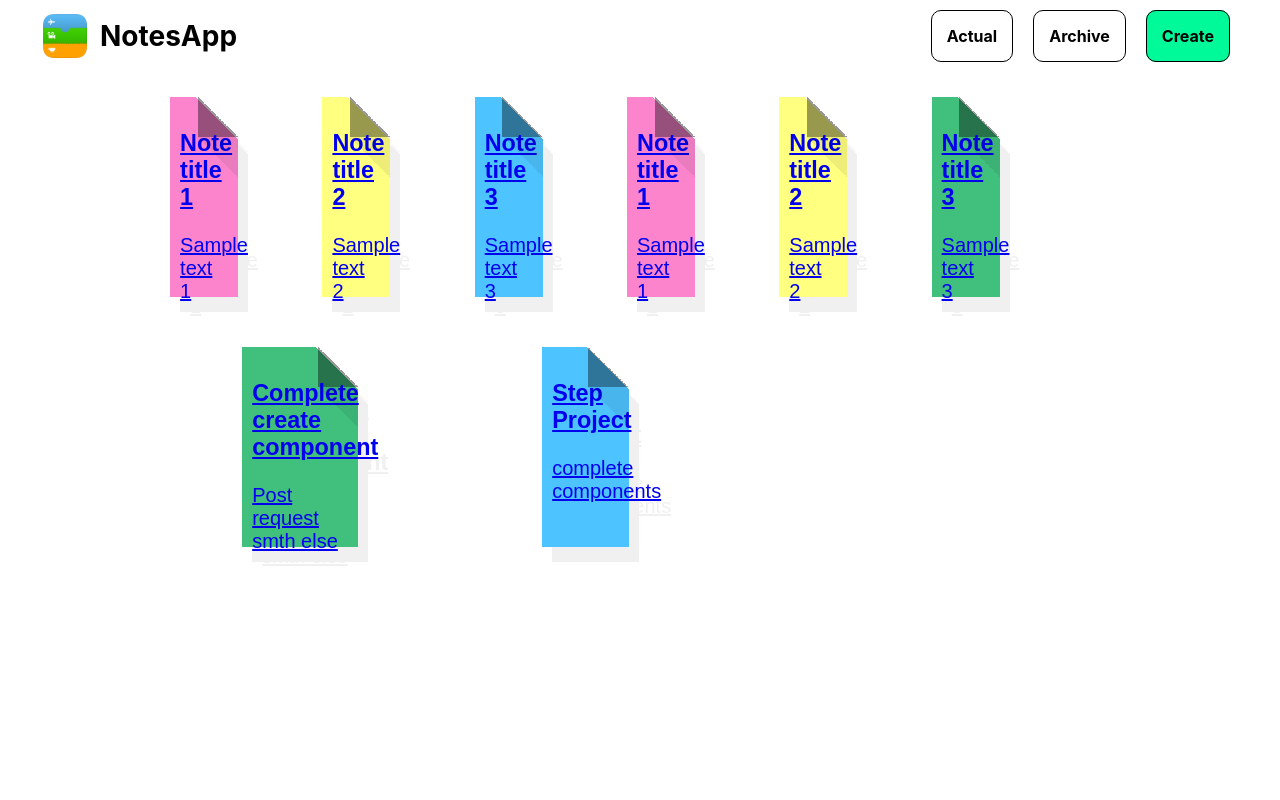
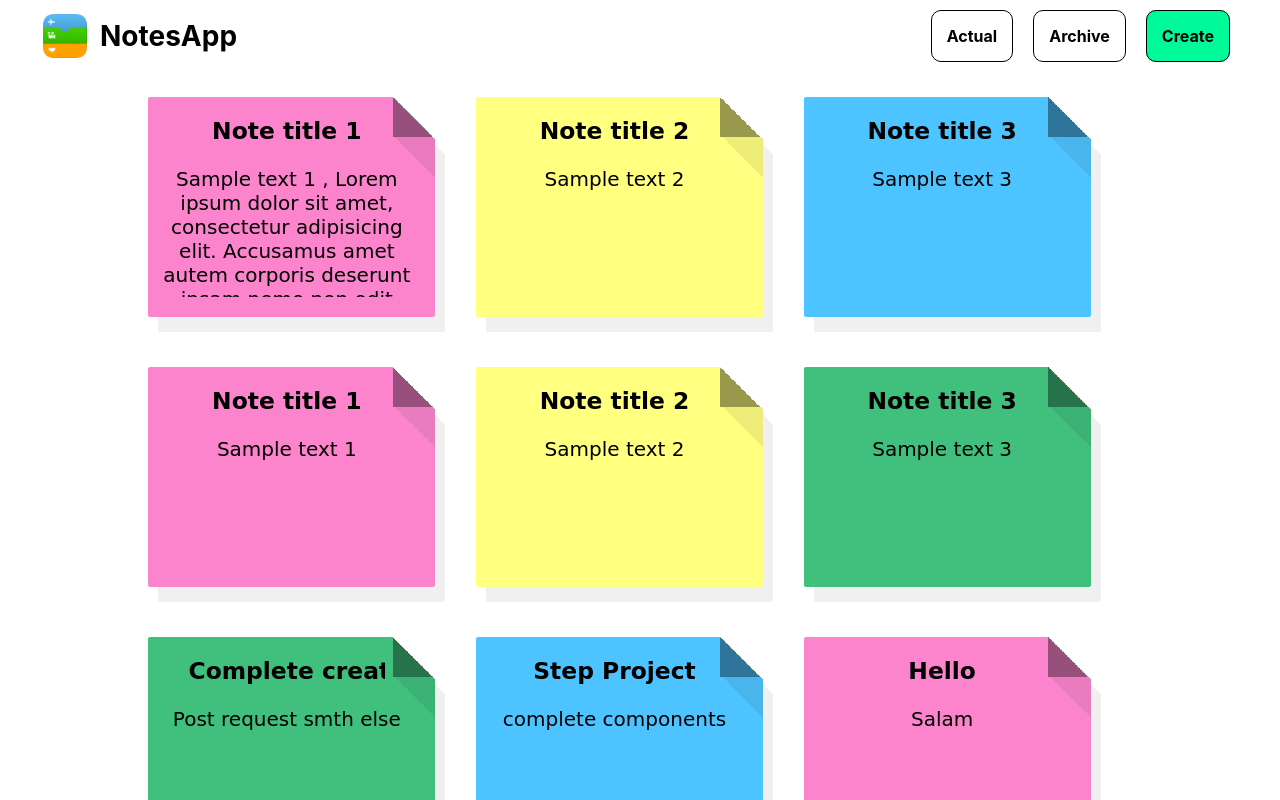
Before and after one commit to AyselHeydarova/React-Step-Project, a React (Create React App) app: page / in a window 1280 px wide. Shown: the top 800 px of the page. Built offline with nearby package versions, Linux system fonts and the light colour scheme; data requests are answered from the project's data file; a web font is replaced by a local one.

Commit message:
single-note-page-notcompleted

```diff
--- a/src/App.js
+++ b/src/App.js
@@ -15,7 +15,7 @@ class App extends Component {
         archive:[]
     };
     componentDidMount() {
-        fetch("http://localhost:3000/notes" || "http://localhost:3001/notes").then(item => item.json()).then(item => this.setState({all: item}));
+        fetch( "http://localhost:3001/notes").then(item => item.json()).then(item => this.setState({all: item}));
     }
 
     render(){
@@ -35,9 +35,7 @@ class App extends Component {
                 <Route path={'/create'}>
                     <Create/>
                 </Route>
-
                 <Route path="/notes/:id" component={SingleNote}/>
-
             </>
         );
     }
--- a/src/JSONserver/db.json
+++ b/src/JSONserver/db.json
@@ -4,8 +4,8 @@
       "isCompleted": false,
       "place": "actual",
       "title": "Note title 1",
-      "text": "Sample text 1",
-      "color": "red",
+      "text": "Sample text 1 ,            Lorem ipsum dolor sit amet, consectetur adipisicing elit. Accusamus amet autem corporis deserunt ipsam nemo non odit pariatur       \"text\": \"Sample text 1 ,            Lorem ipsum dolor sit amet, consectetur adipisicing elit. Accusamus amet autem corporis deserunt ipsam nemo non odit pariatur quae quis, quos tenetur vitae. Cumque, in porro! Hic molestias quaerat voluptate.\\n\",\nquae quis, quos tenetur vitae. Cumque, in porro! Hic molestias quaerat voluptate.\n",
+      "color": "rgb(251, 132, 205)",
       "id": 1
     },
     {
@@ -13,7 +13,7 @@
       "place": "actual",
       "title": "Note title 2",
       "text": "Sample text 2",
-      "color": "yellow",
+      "color": "rgb(255, 255, 128)",
       "id": 2
     },
     {
@@ -21,42 +21,56 @@
       "place": "actual",
       "title": "Note title 3",
       "text": "Sample text 3",
-      "color": "blue",
+      "color": "rgb(77, 195, 255)",
       "id": 3
     },
     {
       "isCompleted": false,
       "title": "Note title 1",
       "text": "Sample text 1",
-      "color": "red",
+      "color": "rgb(251, 132, 205)",
       "id": 4
     },
     {
-      "isCompleted":false,
+      "isCompleted": false,
       "title": "Note title 2",
       "text": "Sample text 2",
-      "color": "yellow",
+      "color": "rgb(255, 255, 128)",
       "id": 5
     },
     {
-      "isCompleted":false,
+      "isCompleted": false,
       "title": "Note title 3",
       "text": "Sample text 3",
-      "color": "green",
+      "color": "rgb(64, 191, 125)",
       "id": 6
     },
     {
       "title": "Complete create component",
       "text": "Post request\nsmth else",
-      "color": "green",
+      "color": "rgb(64, 191, 125)",
       "id": "326536-605f-cf8f-6eaa-52f0c1fad18",
       "isCompleted": false
     },
     {
       "title": "Step Project",
       "text": "complete components",
-      "color": "blue",
+      "color": "rgb(77, 195, 255)",
       "id": "28d0c6-276-a01a-41b-5404c335206",
+      "isCompleted": false
+    },
+    {
+      "title": "Hello",
+      "text": "Salam",
+      "color": "rgb(251, 132, 205)",
+      "id": "0e335-d6d5-5a02-dd3b-a03825c3ada3",
+      "isCompleted": false
+    },
+    {
+      "title": "Hello",
+      "text": "qwertytrewjsnam",
+      "color": "rgb(251, 132, 205)",
+      "id": "cea70a5-548b-0dd5-f780-505cd2f34c1c",
       "isCompleted": false
     }
   ]
--- a/src/JSONserver/package.json
+++ b/src/JSONserver/package.json
@@ -4,7 +4,7 @@
   "description": "Fake API",
   "main": "index.js",
   "scripts": {
-    "json:server": "json-server --watch db.json"
+    "json:server": "json-server --watch db.json --port 3001"
   },
   "author": "",
   "license": "ISC",
--- a/src/components/Actual/Actual-page.js
+++ b/src/components/Actual/Actual-page.js
@@ -1,13 +1,18 @@
 import React from 'react';
 import './actual-page.scss'
 import NoteItem from "../Note-item/note-item";
+import {Link} from "react-router-dom";
 
 
 const ActualPage=props=> {
         return (
             <div className={"notes-page"}>
                 {
-                    props.datas.map(item=>!item.isCompleted?<NoteItem key={item.id} title={item.title} context={item.text} color={item.color}/>:null)
+                    props.datas.map(item=>!item.isCompleted?
+                        <Link className={"link-style"} to={`/notes/${item.id}`}>
+                            <NoteItem key={item.id} title={item.title} context={item.text} color={item.color}/>
+                        </Link>
+                        :null)
                 }
             </div>
         );
--- a/src/components/Actual/actual-page.scss
+++ b/src/components/Actual/actual-page.scss
@@ -1,4 +1,3 @@
-
 @mixin notes-page-style{
   display: flex;
   flex-wrap: wrap;
@@ -7,5 +6,10 @@
 }
 .notes-page{
   @include notes-page-style;
-
 }
+.link-style{
+  width: 28%;
+  margin:25px 2%;
+  text-decoration: none;
+  color: black;
+}
--- a/src/components/Archive.js
+++ b/src/components/Archive.js
@@ -1,12 +1,16 @@
 import React from 'react';
-
 import NoteItem from "./Note-item/note-item";
 import './Actual/actual-page.scss'
+import {Link} from "react-router-dom";
 const Archive = props => {
     return (
         <div className={"notes-page"}>
             {
-                props.datas.map(item=>item.isCompleted?<NoteItem key={item.id} title={item.title} context={item.text} color={item.color}/>:null)
+                props.datas.map(item=>item.isCompleted?
+                    <Link className={"link-style"} to={`/notes/${item.id}`}>
+                        <NoteItem key={item.id} title={item.title} context={item.text} color={item.color}/>
+                    </Link>
+                    :null)
             }
         </div>
 
--- a/src/components/Create/Create.js
+++ b/src/components/Create/Create.js
@@ -49,19 +49,19 @@ const Create = () => {
     };
 
     const colorGreen = () => {
-        setColor('green');
+        setColor('rgb(64, 191, 125)');
     };
 
     const colorBlue = () => {
-        setColor('blue');
+        setColor('rgb(77, 195, 255)');
     };
 
     const colorYellow = () => {
-        setColor('yellow');
+        setColor('rgb(255, 255, 128)');
     };
 
     const colorRed = () => {
-        setColor('red');
+        setColor('rgb(251, 132, 205)');
     };
 
 
--- a/src/components/HomePage.js
+++ b/src/components/HomePage.js
@@ -7,18 +7,15 @@ class HomePage extends Component {
 
     render() {
         return (
-            <>
             <div className={"notes-page"}>
                 {
                     this.props.datas.map(item =>
-                        <Link to={`/notes/${item.id}`}>
+                        <Link className={"link-style"} to={`/notes/${item.id}`}>
                             <NoteItem key={item.id} title={item.title} context={item.text} color={item.color}/>
                         </Link>
                     )
                 }
             </div>
-
-            </>
         );
     }
 }
--- a/src/components/Note-item/note-item-style.scss
+++ b/src/components/Note-item/note-item-style.scss
@@ -1,16 +1,20 @@
 @import url(https://fonts.googleapis.com/css?family=Rosario:400,700);
-
-.folded_corner{
+p,h3{
+  margin-block-start: 0;
+  margin-block-end: 0;
+}
+@mixin folded{
   position:relative;
-  width:25%;
-  height: 180px;
-  margin:25px auto;
+  height: 200px;
   padding:10px 20px 10px 10px;
   text-overflow: ellipsis;
   font: 20px 'Rosario', sans-serif;
   filter: drop-shadow(10px 15px rgba(0,0,0,0.06));
+  text-align: center;
+  font-family: "Comic Sans MS", cursive;
+  border-radius: 2px;
 }
-.folded_corner::before{
+@mixin folded-before{
   content: ' ';
   position:absolute;
   top:2em;
@@ -19,6 +23,45 @@
   width: 2em;
   height:2em;
   transform: rotate(180deg)
+}
+@mixin paragraph-style{
+  overflow: auto;
+  height: 65%;
+}
+::-webkit-scrollbar{
+  width: 10px;
+  border-radius: 5px;
+}
+::-webkit-scrollbar-thumb {
+  background: rgba(255,255,255,0.4);
+  border-radius: 10px;
+}
+::-webkit-scrollbar-thumb:hover {
+  background: rgba(255,255,255,0.6);
+}
+::-webkit-scrollbar-track {
+  background: rgba(255,255,255,0.2);
+  box-shadow: inset 0 0 5px grey;
+  border-radius: 10px;
+}
+@mixin title-style{
+  margin: 10px 30px;
+  height: 20%;
+  overflow: hidden;
+  text-overflow: ellipsis;
+  white-space: nowrap;
+}
+.title{
+  @include title-style;
+}
+.paragraph-item{
+  @include paragraph-style;
+}
+.folded_corner{
+  @include folded;
+}
+.folded_corner::before{
+  @include folded-before;
 }
 /*@mixin note-item-style{
   width: 27%;
--- a/src/components/Note-item/note-item.js
+++ b/src/components/Note-item/note-item.js
@@ -1,53 +1,15 @@
 import React from 'react';
 import './note-item-style.scss';
-import {Link} from "react-router-dom";
-import {Route} from 'react-router-dom';
-import SingleNote from "../SingleNote";
-
 
 const NoteItem = props => {
-    const colors=[
-             "rgb(251, 132, 205)",
-             "rgb(64, 191, 125)",
-            "rgb(77, 195, 255)",
-            "rgb(255, 255, 128)"
-    ];
-    let color = {};
-    let defineColor = () => {
-        switch (props.color) {
-            case "red": {
-                color = colors[0];
-                break;
-            }
-            case "green": {
-                color = colors[1];
-                break;
-            }
-            case "blue": {
-                color = colors[2];
-                break;
-            }
-            case "yellow": {
-                color = colors[3];
-                break;
-            }
-            default: {
-                color = colors[Math.random() * 4];
-                break;
-            }
-        }
-    };
-
-    defineColor();
-
 
     return (
 
-        <div className={"folded_corner"} style={{background: `linear-gradient(to left bottom, transparent 50%, rgba(0,0,0,.4) 0) no-repeat 99% 0 / 2em 2em,linear-gradient(-135deg, transparent 1.5em, ${color} 0)`}}>
-            <div >
+        <div className={"folded_corner"} style={{background: `linear-gradient(to left bottom, transparent 50%, rgba(0,0,0,.4) 0) no-repeat 99% 0 / 2em 2em,linear-gradient(-135deg, transparent 1.5em, ${props.color} 0)`}}>
+            <div className={"title"}>
                 <h3>{props.title}</h3>
             </div>
-            <div >
+            <div className={"paragraph-item"}>
                 <p>{props.context}</p>
             </div>
         </div>
--- a/src/components/SingleNote.js
+++ b/src/components/SingleNote.js
@@ -1,28 +1,32 @@
 import React, {useEffect, useState} from 'react';
-
+import './SingleNoteStyle.scss'
 const SingleNote = ({match}) => {
 
     const [note, setNote] = useState('');
 
     useEffect( () => {
-        fetch(`http://localhost:3000/notes?id=${match.params.id}` || `http://localhost:3001/notes?id=${match.params.id}`)
+        fetch( `http://localhost:3001/notes?id=${match.params.id}`)
             .then(note=> note.json())
             .then(note => setNote(note[0]))
         }, []);
 
-
     const {title, text, color} = note;
 
     return (
-        <div>
-                <div>
-                    <h3>{title}</h3>
+        <div className={"single-note-container"}>
+            <div className={"single-note"} style={{background: `linear-gradient(to left bottom, transparent 50%, rgba(0,0,0,.4) 0) no-repeat 99% 0 / 4em 4em,linear-gradient(-135deg, transparent 3em, ${color} 0)`}} >
+                <div className={"title"}>
+                    <h2>{title}</h2>
                 </div>
-
-                <div >
+                <div className={"paragraph"}>
                     <p>{text}</p>
                 </div>
-
+            </div>
+            <div className={"buttons"}>
+                <div className={"btn"}><p>edit</p></div>
+                <div className={"btn"}><p>archive</p></div>
+                <div className={"btn"}><p>delete</p></div>
+            </div>
         </div>
     );
 };
--- /dev/null
+++ b/src/components/SingleNoteStyle.scss
@@ -0,0 +1,58 @@
+@import "./Note-item/note-item-style";
+p,h2{
+  margin-block-start: 0;
+  margin-block-end: 0;
+}
+.single-note{
+  @include folded;
+  width: 40%;
+  height: 350px;
+  margin: 30px 0;
+}
+.single-note::before{
+  @include folded-before;
+  top:4em;
+  width: 3.5em;
+  height:3.5em;
+}
+.paragraph{
+  @include paragraph-style;
+  margin: 30px auto;
+  width: 85%;
+  height: 63%;
+  padding: 0 10px;
+}
+.title{
+  @include title-style;
+}
+@mixin button-style{
+  background-color: pink;
+  text-transform: uppercase;
+}
+.btn{
+  text-decoration: none;
+  display: flex;
+  cursor: pointer;
+  height: 50px;
+  justify-content: center;
+  align-items: center;
+  border-radius: 10px;
+  border: 1px solid black;
+  text-transform: uppercase;
+  font-weight: bold;
+}
+.btn:hover{
+  background-color: springgreen;
+}
+.buttons{
+  margin-top: 30px;
+  height: 220px;
+  width: 13%;
+  display: flex;
+  flex-direction: column;
+  justify-content: space-between;
+}
+.single-note-container{
+  display: flex;
+  justify-content: space-evenly;
+}
```
